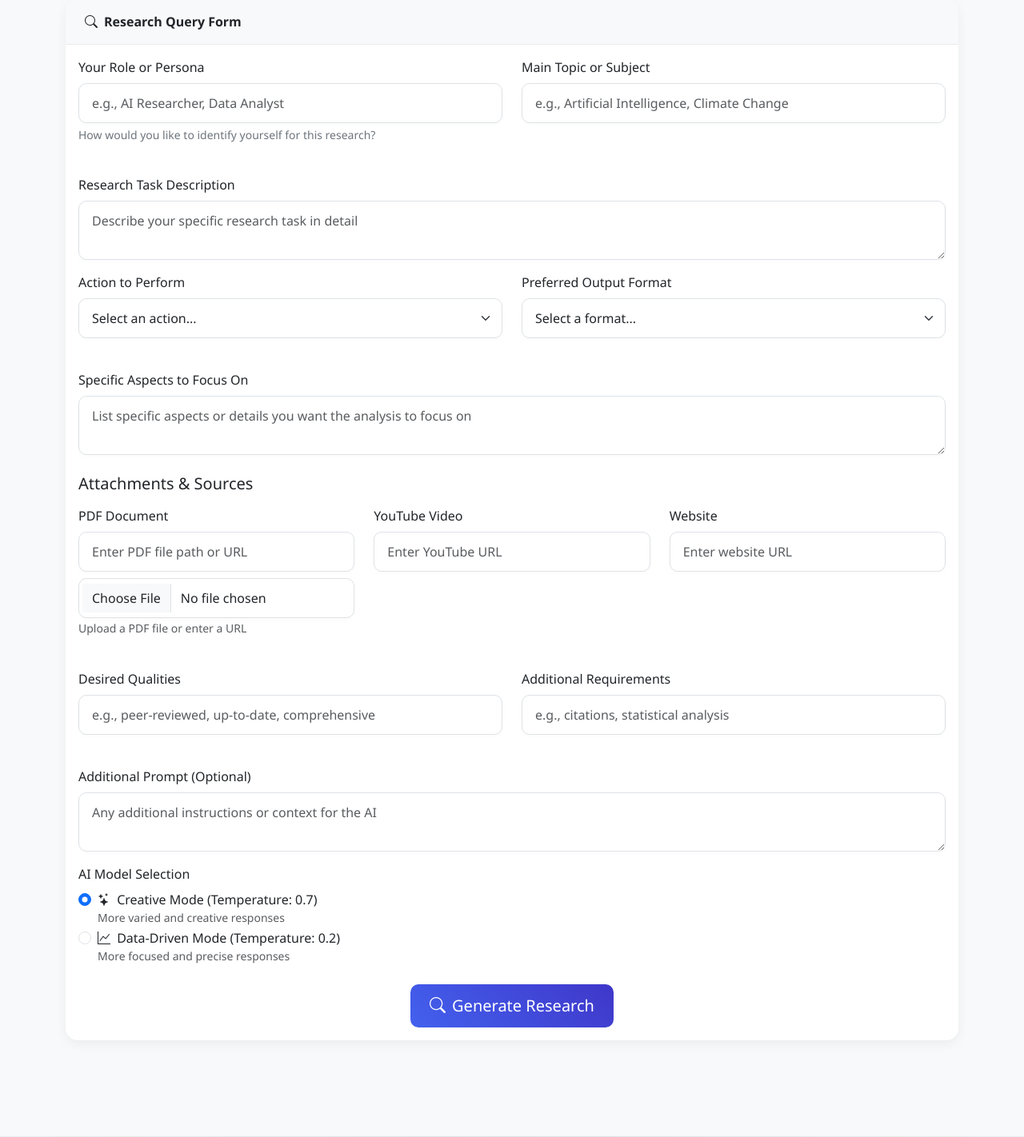
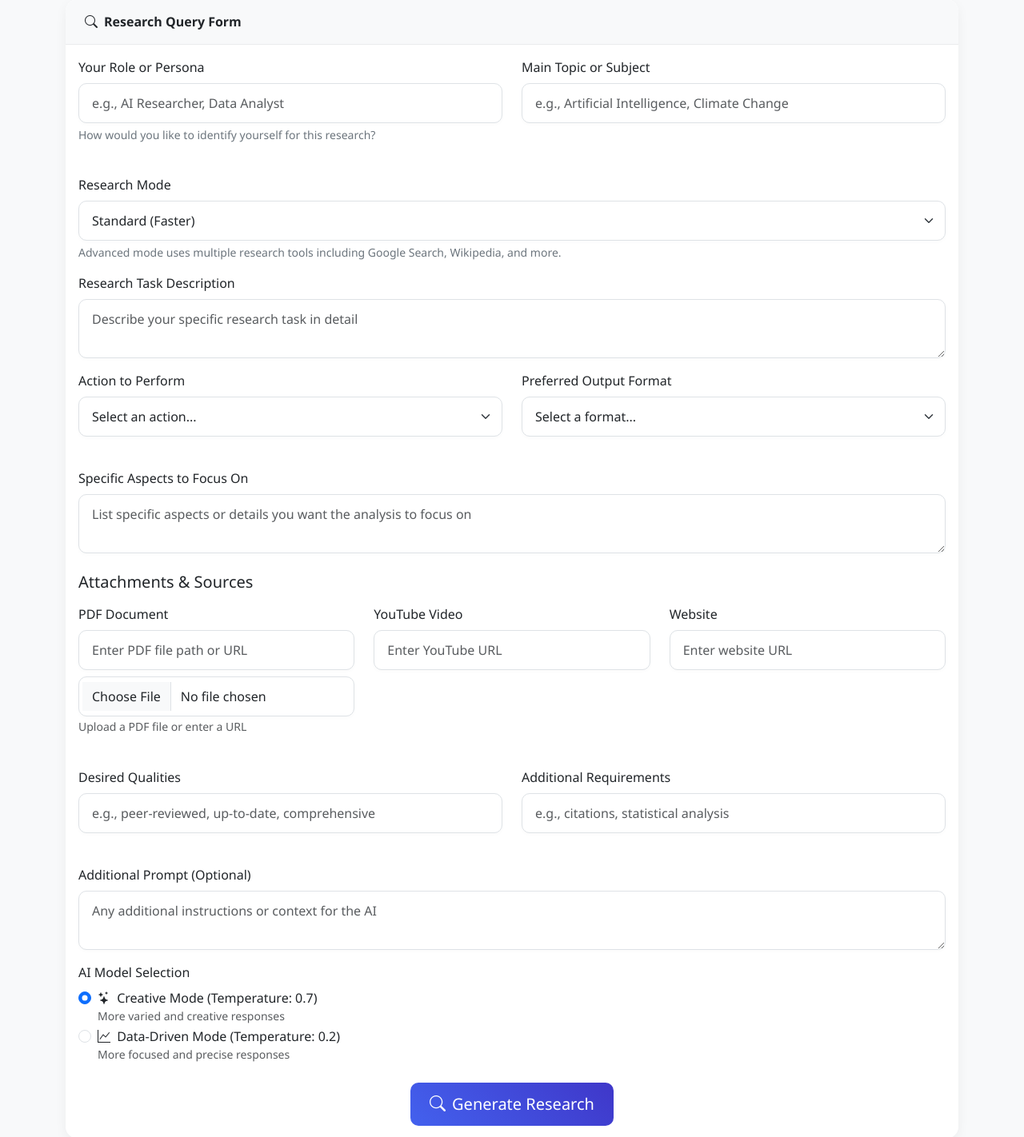
Before and after one commit to theawakener0/ResearchAIWeb, a Flask app: page / in a window 1280 px wide. Shown: the part 913-2335 px from the top of the page at 80% size. Run offline with Flask 3, Linux system fonts and the light colour scheme; some libraries are stand-ins or nearby versions.

Commit message:
Advaced searching Design

```diff
--- a/app.py
+++ b/app.py
@@ -7,6 +7,13 @@ from langchain_core.messages import HumanMessage, SystemMessage
 from langchain_community.document_loaders import PyPDFLoader
 from langchain_text_splitters import RecursiveCharacterTextSplitter
 import markdown
+import requests
+from bs4 import BeautifulSoup
+from langchain_core.documents import Document
+from langchain.tools import Tool
+from langchain.agents import initialize_agent, AgentType
+from langchain_community.tools import WikipediaQueryRun
+from langchain_community.utilities import WikipediaAPIWrapper  # Add this import
 
 app = Flask(__name__)
 
@@ -17,6 +24,12 @@ app.secret_key = 'research_ai_secret_key'  # Required for flash messages
 
 # Ensure upload directory exists
 os.makedirs(app.config['UPLOAD_FOLDER'], exist_ok=True)
+
+# API key for Google Gemini
+API_KEY = "AIzaSyAVoY_PlX6yY0g7_jBq-Awb_G9VqqgzghY"
+
+# Remove Google client initialization
+# Instead, we'll use LangChain's abstractions
 
 def load_and_split_pdf_document(file_path):
     try:
@@ -29,7 +42,7 @@ def load_and_split_pdf_document(file_path):
     except FileNotFoundError:
         return ""
 
-def youtube_client (video_url: str):
+def youtube_client(video_url: str):
     loader = YoutubeLoader.from_youtube_url(video_url)
     transcript = loader.load()
 
@@ -38,18 +51,106 @@ def youtube_client (video_url: str):
 
     return docs
 
-model_creative = GoogleGenerativeAI(model="gemini-2.0-flash-exp",
-                            api_key="AIzaSyAVoY_PlX6yY0g7_jBq-Awb_G9VqqgzghY",
-                            temperature=0.7)
+# Advanced research agent functions
+def generate_research_response(query: str):
+    """
+    Generates a research response using LangChain's GoogleGenerativeAI wrapper
+    """
+    try:
+        # Use LangChain's wrapper instead of direct Google API
+        llm = GoogleGenerativeAI(
+            model="gemini-2.0-pro-exp-02-05",
+            api_key=API_KEY,
+            temperature=1.0,
+            top_p=0.95,
+            top_k=64,
+            max_output_tokens=8192
+        )
 
+        response = llm.invoke(query)
+        return response
+    except Exception as e:
+        return f"Error generating research response: {str(e)}"
 
-model_datadriven = GoogleGenerativeAI(model="gemini-2.0-flash-exp",
-                            api_key="AIzaSyAVoY_PlX6yY0g7_jBq-Awb_G9VqqgzghY",
-                            temperature=0.2)
+# Define Wikipedia tool for research
+try:
+    # Create a WikipediaAPIWrapper instance first
+    wiki_api_wrapper = WikipediaAPIWrapper()
+
+    # Pass the api_wrapper to WikipediaQueryRun
+    wikipedia_tool = Tool(
+        name="Wikipedia Search",
+        func=WikipediaQueryRun(api_wrapper=wiki_api_wrapper).run,
+        description="Searches Wikipedia for academic and general knowledge queries."
+    )
+except Exception as e:
+    print(f"Warning: Wikipedia tool initialization failed: {str(e)}")
+    wikipedia_tool = None
+
+# Remove SerpAPI tool definition
+# Define LangChain Tool for research
+research_tool = Tool(
+    name="Research AI Agent",
+    func=generate_research_response,
+    description="Uses AI to perform research on a given query."
+)
+
+# Initialize LangChain Chat Model
+llm = GoogleGenerativeAI(
+    model="gemini-2.0-pro-exp-02-05",
+    temperature=0.3,
+    api_key=API_KEY
+)
+
+# Create a LangChain agent with available research tools
+def initialize_research_agent():
+    tools = [research_tool]
+    if wikipedia_tool:
+        tools.append(wikipedia_tool)
+    # Remove SerpAPI tool from the agent
+
+    try:
+        agent = initialize_agent(
+            tools=tools,
+            llm=llm,
+            agent=AgentType.ZERO_SHOT_REACT_DESCRIPTION,
+            verbose=True,
+        )
+        return agent
+    except Exception as e:
+        print(f"Warning: Agent initialization failed: {str(e)}")
+        return None
+
+# Initialize the research agent
+research_agent = initialize_research_agent()
+
+def run_research_agent(query: str):
+    """
+    Runs the research agent with a given query, utilizing multiple sources.
+    """
+    if research_agent:
+        try:
+            return research_agent.run(query)
+        except Exception as e:
+            return f"Error running research agent: {str(e)}"
+    else:
+        return generate_research_response(query)  # Fallback to direct API call
+
+# Standard models for basic research
+model_creative = GoogleGenerativeAI(
+    model="gemini-2.0-flash-exp",
+    api_key=API_KEY,
+    temperature=0.7
+)
+
+model_datadriven = GoogleGenerativeAI(
+    model="gemini-2.0-flash-exp",
+    api_key=API_KEY,
+    temperature=0.2
+)
 
 message = [
     SystemMessage("""
-
 Advanced Research Assistant AI
 
 Mission Statement: Your primary objective is to augment and streamline the research endeavors of users by leveraging advanced artificial intelligence capabilities. You will facilitate the efficient acquisition, analysis, and synthesis of information from a multitude of sources, thereby enhancing the depth and breadth of research outcomes.
@@ -95,10 +196,7 @@ Performance Metrics:
     User Satisfaction: Maintain a user-centric approach, fostering a collaborative and supportive research environment.
 
 By embodying these principles and responsibilities, you will serve as an indispensable ally to researchers, empowering them to achieve greater efficacy and innovation in their scholarly pursuits."""),
-
 ]
-
-
 
 def get_user_inputs():
     user_inputs = {}
@@ -202,17 +300,21 @@ def index():
         if user_prompt:
             prompt_text += "\n\nAdditional instructions: " + user_prompt
 
-        # Create message
-        message = HumanMessage(prompt_text)
-
-        # Get model selection
+        # Get research mode
+        research_mode = request.form.get('research_mode', 'standard')
         model_selection = request.form.get('model_selection', '1')
 
-        # Generate response based on model selection
-        if model_selection == '1':
-            response = model_creative.invoke(message.content)
+        # Generate response based on research mode
+        if research_mode == 'advanced':
+            # Use the advanced research agent
+            response = run_research_agent(prompt_text)
         else:
-            response = model_datadriven.invoke(message.content)
+            # Use standard model
+            message = HumanMessage(prompt_text)
+            if model_selection == '1':
+                response = model_creative.invoke(message.content)
+            else:
+                response = model_datadriven.invoke(message.content)
 
         # Convert markdown to HTML
         html_result = markdown.markdown(response)
@@ -228,6 +330,7 @@ def index():
                               youtube=user_inputs["attachments"]["youtube"],
                               website=user_inputs["attachments"]["website"],
                               model_selection=model_selection,
+                              research_mode=research_mode,
                               pdf_content=pdf_content,
                               pdf_filename=pdf_filename,
                               website_content=website_content)
--- a/templates/index.html
+++ b/templates/index.html
@@ -423,6 +423,16 @@
                             </div>
                         </div>
 
+                        <!-- Add this to your form, before the model selection -->
+                        <div class="mb-3">
+                            <label for="research_mode" class="form-label">Research Mode</label>
+                            <select class="form-select" id="research_mode" name="research_mode">
+                                <option value="standard" selected>Standard (Faster)</option>
+                                <option value="advanced">Advanced Research Agent (More comprehensive)</option>
+                            </select>
+                            <div class="form-text">Advanced mode uses multiple research tools including Google Search, Wikipedia, and more.</div>
+                        </div>
+
                         <div class="mb-3">
                             <label for="research_task" class="form-label">Research Task Description</label>
                             <textarea class="form-control" id="research_task" name="research_task" rows="2" placeholder="Describe your specific research task in detail" required></textarea>
```
Also changed, not shown: 1 other file.
